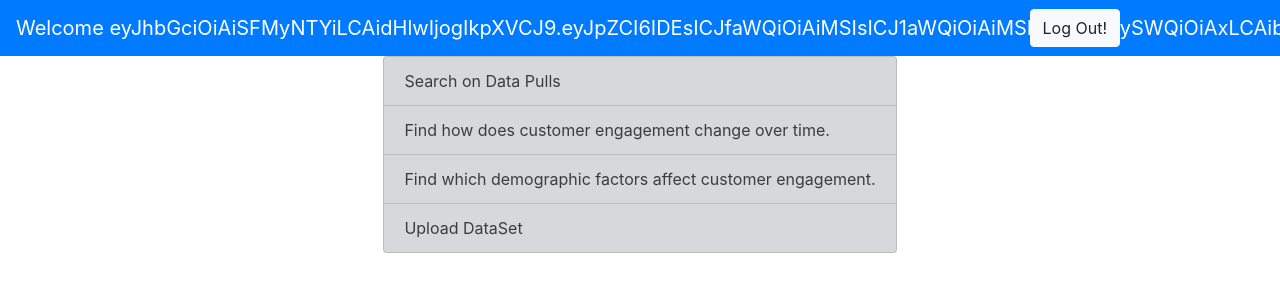
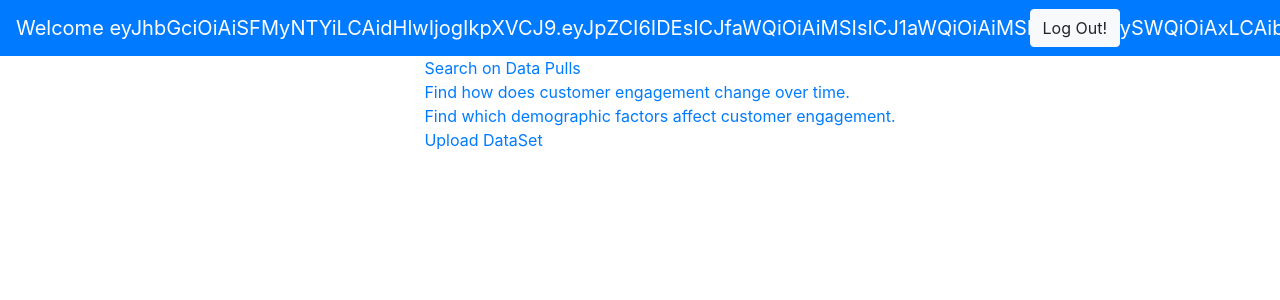
Before and after one commit to Akhil-Reddy-Challa/cloud-compute-project, a React (Create React App) app in the folder front-end/: page /home in a window 1280 px wide. Shown: the top 300 px of the page. Built offline with nearby package versions, Linux system fonts and the light colour scheme; no server answers; sample sign-in values are in the browser's storage.

Commit message:
changed layout of HomePage and created an env file

```diff
--- a/front-end/package.json
+++ b/front-end/package.json
@@ -7,6 +7,7 @@
     "@testing-library/react": "^11.2.5",
     "@testing-library/user-event": "^12.8.3",
     "bootstrap": "^4.6.0",
+    "dotenv": "^8.2.0",
     "font-awesome": "^4.7.0",
     "react": "^17.0.1",
     "react-bootstrap": "^1.5.2",
--- a/front-end/src/App.js
+++ b/front-end/src/App.js
@@ -8,10 +8,6 @@ import {
 import LoginPage from "./components/LoginPage";
 import HomePage from "./components/HomePage";
 import SignUpPage from "./components/SignUpPage";
-import Page1 from "./components/Page1";
-import Page2 from "./components/Page2";
-import Page3 from "./components/Page3";
-import Page4 from "./components/Page4";
 import "font-awesome/css/font-awesome.css";
 
 const App = () => {
@@ -40,18 +36,6 @@ const App = () => {
           path="/home"
           render={() => checkForAuthToken(HomePage)}
         ></Route>
-        <Route path="/home/page1">
-          <Page1 />
-        </Route>
-        <Route path="/home/page2">
-          <Page2 />
-        </Route>
-        <Route path="/home/page3">
-          <Page3 />
-        </Route>
-        <Route path="/home/page4">
-          <Page4 />
-        </Route>
       </Switch>
     </Router>
   );
--- a/front-end/src/components/HomePage.js
+++ b/front-end/src/components/HomePage.js
@@ -1,7 +1,11 @@
 import Navbar from "react-bootstrap/Navbar";
-import ListGroup from "react-bootstrap/ListGroup";
+import { Route, BrowserRouter as Router, Switch, Link } from "react-router-dom";
 import "../styles/HomePage.css";
 import { useHistory } from "react-router-dom";
+import Page1 from "../components/Page1";
+import Page2 from "../components/Page2";
+import Page3 from "../components/Page3";
+import Page4 from "../components/Page4";
 
 const HomePage = (props) => {
   const history = useHistory();
@@ -9,11 +13,8 @@ const HomePage = (props) => {
     localStorage.removeItem("user_auth_token");
     history.push("/login");
   };
-  const handlePageClick = (pageNum) => {
-    console.log("Handling Page-", pageNum, " redirection");
-    window.location.href = "/home/page" + pageNum;
-  };
   return (
+    <Router>
       <div>
         <Navbar bg="primary" variant="dark">
           <Navbar.Brand href="#home">Welcome {props.user_name}</Navbar.Brand>
@@ -27,38 +28,37 @@ const HomePage = (props) => {
           </button>
         </Navbar>
         <div id="pagesContainer" className="d-flex justify-content-center">
-        <ListGroup>
-          <ListGroup.Item
-            action
-            variant="secondary"
-            onClick={() => handlePageClick(1)}
-          >
-            Search on Data Pulls
-          </ListGroup.Item>
-          <ListGroup.Item
-            action
-            variant="secondary"
-            onClick={() => handlePageClick(2)}
-          >
+          <ul style={{}}>
+            <Link to="/home/page1">Search on Data Pulls</Link>
+            <br></br>
+            <Link to="/home/page2">
               Find how does customer engagement change over time.
-          </ListGroup.Item>
-          <ListGroup.Item
-            action
-            variant="secondary"
-            onClick={() => handlePageClick(3)}
-          >
+            </Link>
+            <br></br>
+            <Link to="/home/page3">
               Find which demographic factors affect customer engagement.
-          </ListGroup.Item>
-          <ListGroup.Item
-            action
-            variant="secondary"
-            onClick={() => handlePageClick(4)}
-          >
-            Upload DataSet
-          </ListGroup.Item>
-        </ListGroup>
+            </Link>
+            <br></br>
+            <Link to="/home/page4">Upload DataSet</Link>
+          </ul>
         </div>
+
+        <Switch>
+          <Route path="/home/page1">
+            <Page1 userName={props.user_name} />
+          </Route>
+          <Route path="/home/page2">
+            <Page2 />
+          </Route>
+          <Route path="/home/page3">
+            <Page3 />
+          </Route>
+          <Route path="/home/page4" userName={props.user_name}>
+            <Page4 />
+          </Route>
+        </Switch>
       </div>
+    </Router>
   );
 };
 
--- a/front-end/src/components/Page1.js
+++ b/front-end/src/components/Page1.js
@@ -1,6 +1,8 @@
 import "../styles/Page1.css";
 
-const Page1 = () => {
+const Page1 = (props) => {
+  console.log(props);
+
   const handleSearchBtnClick = (event) => {
     event.preventDefault();
     let houseHoldNumber = document.getElementById("houseHoldNumber").value;
--- a/front-end/src/utils/Backend_API.js
+++ b/front-end/src/utils/Backend_API.js
@@ -1,6 +1,5 @@
-const amazon = "";
-const local_host = "http://localhost:3000/";
+require("dotenv").config();
 
-const Backend_API = local_host;
+const Backend_API = process.env.REACT_APP_DUMMY_BACKEND_API;
 
 module.exports = { Backend_API };
```
Also changed, not shown: 1 other file (tests, documents, lock files or other folders). Lines whose indentation alone changed are shown as unchanged.
